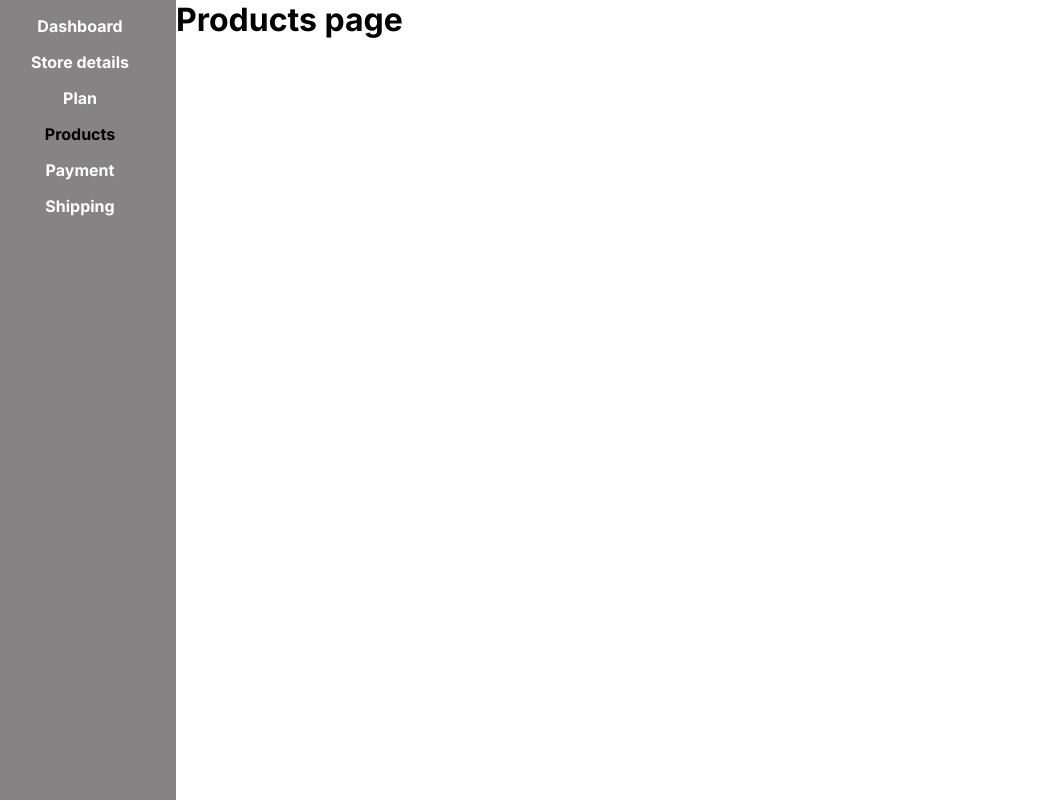
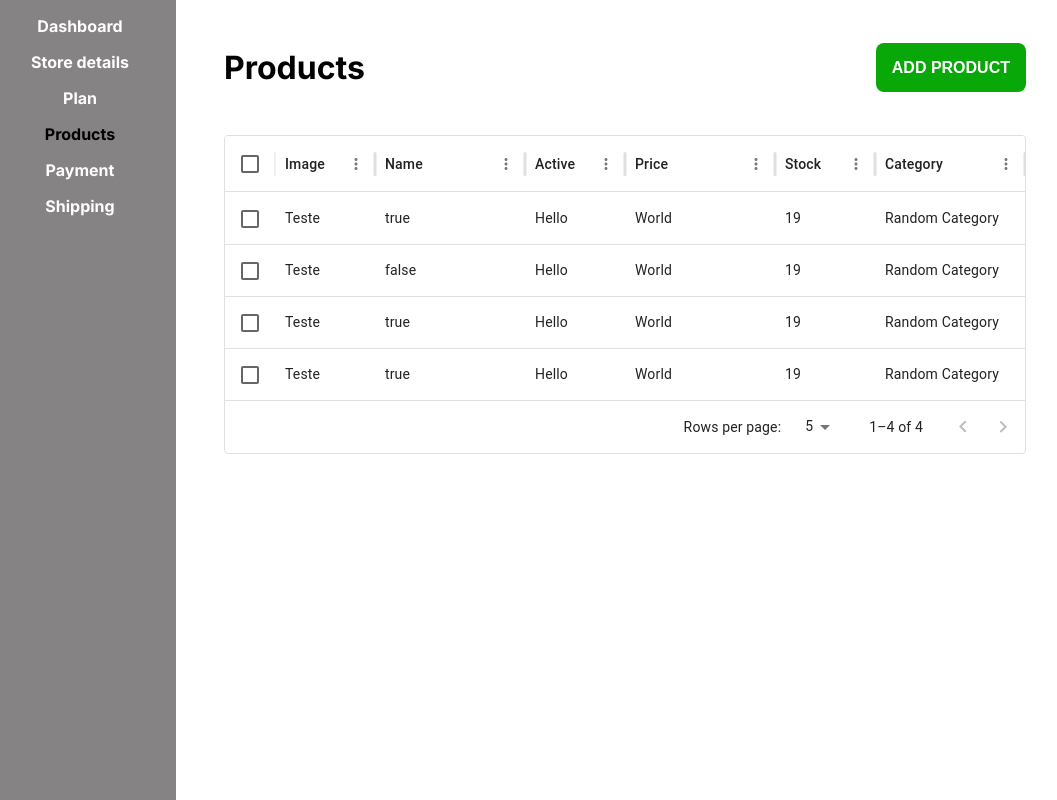
Before and after one commit to gustaavoevangelista/eccomerce, a Next.js app: page /admin/products in a window 1280 px wide. Shown: the whole page, without its empty margins (16-1073 px from the left). Built offline with nearby package versions, Linux system fonts and the light colour scheme.

Commit message:
Created UI for admin products page

```diff
--- a/package.json
+++ b/package.json
@@ -9,7 +9,11 @@
     "lint": "next lint"
   },
   "dependencies": {
+    "@emotion/react": "^11.11.4",
+    "@emotion/styled": "^11.11.5",
     "@hookform/resolvers": "^3.3.4",
+    "@mui/material": "^5.15.15",
+    "@mui/x-data-grid": "^7.3.0",
     "@prisma/client": "^5.11.0",
     "mysql": "^2.18.1",
     "next": "14.1.3",
--- a/src/app/admin/page.module.css
+++ b/src/app/admin/page.module.css
@@ -15,7 +15,7 @@
     display: flex;
     justify-content: center;
     align-items: center;
-    width: 100%;/* sidenav is pushed aside */
+    width: 100%;
     height: 100%;
     box-sizing: border-box;
 }
--- a/src/app/admin/products/page.jsx
+++ b/src/app/admin/products/page.jsx
@@ -1,7 +1,82 @@
-import React from 'react'
+import styles from "./page.module.css"
+import { DataGrid } from '@mui/x-data-grid';
+
+const rows = [
+	{
+		id: 1,
+		col1: 'Teste',
+		col2: true,
+		col3: 'Hello',
+		col4: 'World',
+		col5: 19,
+		col6: 'Random Category',
+	},
+	{
+		id: 2,
+		col1: 'Teste',
+		col2: false,
+		col3: 'Hello',
+		col4: 'World',
+		col5: 19,
+		col6: 'Random Category',
+	},
+	{
+		id: 3,
+		col1: 'Teste',
+		col2: true,
+		col3: 'Hello',
+		col4: 'World',
+		col5: 19,
+		col6: 'Random Category',
+	},
+	{
+		id: 4,
+		col1: 'Teste',
+		col2: true,
+		col3: 'Hello',
+		col4: 'World',
+		col5: 19,
+		col6: 'Random Category',
+	}
+];
+
+const columns = [
+	{ field: 'col1', headerName: 'Image', width: 100 },
+	{ field: 'col2', headerName: 'Name', width: 150 },
+	{ field: 'col3', headerName: 'Active', width: 100 },
+	{ field: 'col4', headerName: 'Price', width: 150 },
+	{ field: 'col5', headerName: 'Stock', width: 100 },
+	{ field: 'col6', headerName: 'Category', width: 150 },
+];
 
 export default function AdminProductsPage() {
-  return (
-    <h1>Products page</h1>
-  )
+	return (
+		<div className={styles.adminProductPage}>
+			<div className={styles.adminProductPageHeader}>
+				<h1>Products</h1>
+				<button className={styles.addProductButton}>
+					<a
+						href='/admin/products/new'
+						className={styles.addProductLink}>
+						ADD PRODUCT
+					</a>
+				</button>
+			</div>
+
+			<div style={{ width: '100%' }}>
+				<DataGrid
+					rows={rows}
+					columns={columns}
+					initialState={{
+						pagination: {
+							paginationModel: { page: 0, pageSize: 5 },
+						},
+					}}
+					pageSizeOptions={[5, 10, 15, 20]}
+					checkboxSelection
+					autoHeight
+				/>
+			</div>
+		</div>
+	);
 }
--- /dev/null
+++ b/src/app/admin/products/page.module.css
@@ -0,0 +1,26 @@
+.adminProductPage {
+    margin: 3rem;
+}
+
+.adminProductPageHeader{
+    display: flex;
+    justify-content: space-between;
+    margin-bottom: 3rem;
+}
+
+.addProductButton{
+    border: none;
+    border-radius: 8px;
+}
+
+.addProductLink{
+    padding: 1rem;
+    font-size: 1rem;
+    font-weight: bold;
+    color: #fff;
+    background: #09a809;
+    border-radius: 8px;
+}
+.addProductLink:hover{
+    background: #026402;
+}
```
Also changed, not shown: 1 other file (tests, documents, lock files or other folders).
